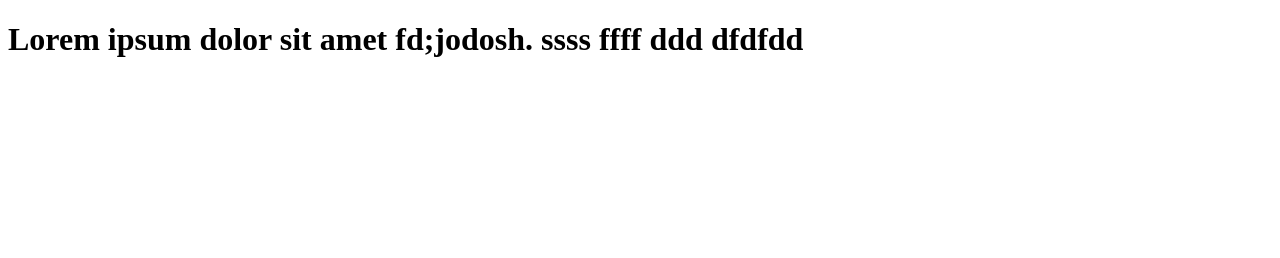
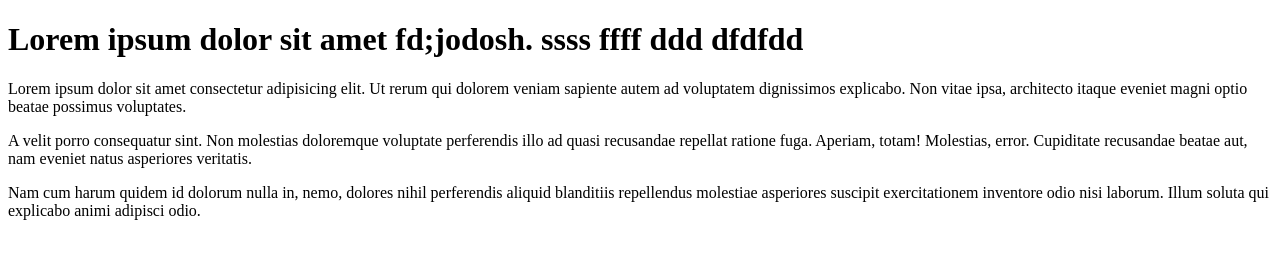
Before and after one commit to bubamara/website, a plain HTML site: page index.html in a window 1280 px wide. Drawn offline with Linux system fonts and the light colour scheme.

Commit message:
add paragraphs

```diff
--- a/index.html
+++ b/index.html
@@ -8,5 +8,8 @@
   </head>
   <body>
     <h1>Lorem ipsum dolor sit amet fd;jodosh. ssss ffff ddd dfdfdd</h1>
+    <p>Lorem ipsum dolor sit amet consectetur adipisicing elit. Ut rerum qui dolorem veniam sapiente autem ad voluptatem dignissimos explicabo. Non vitae ipsa, architecto itaque eveniet magni optio beatae possimus voluptates.</p>
+    <p>A velit porro consequatur sint. Non molestias doloremque voluptate perferendis illo ad quasi recusandae repellat ratione fuga. Aperiam, totam! Molestias, error. Cupiditate recusandae beatae aut, nam eveniet natus asperiores veritatis.</p>
+    <p>Nam cum harum quidem id dolorum nulla in, nemo, dolores nihil perferendis aliquid blanditiis repellendus molestiae asperiores suscipit exercitationem inventore odio nisi laborum. Illum soluta qui explicabo animi adipisci odio.</p>
   </body>
 </html>
```
